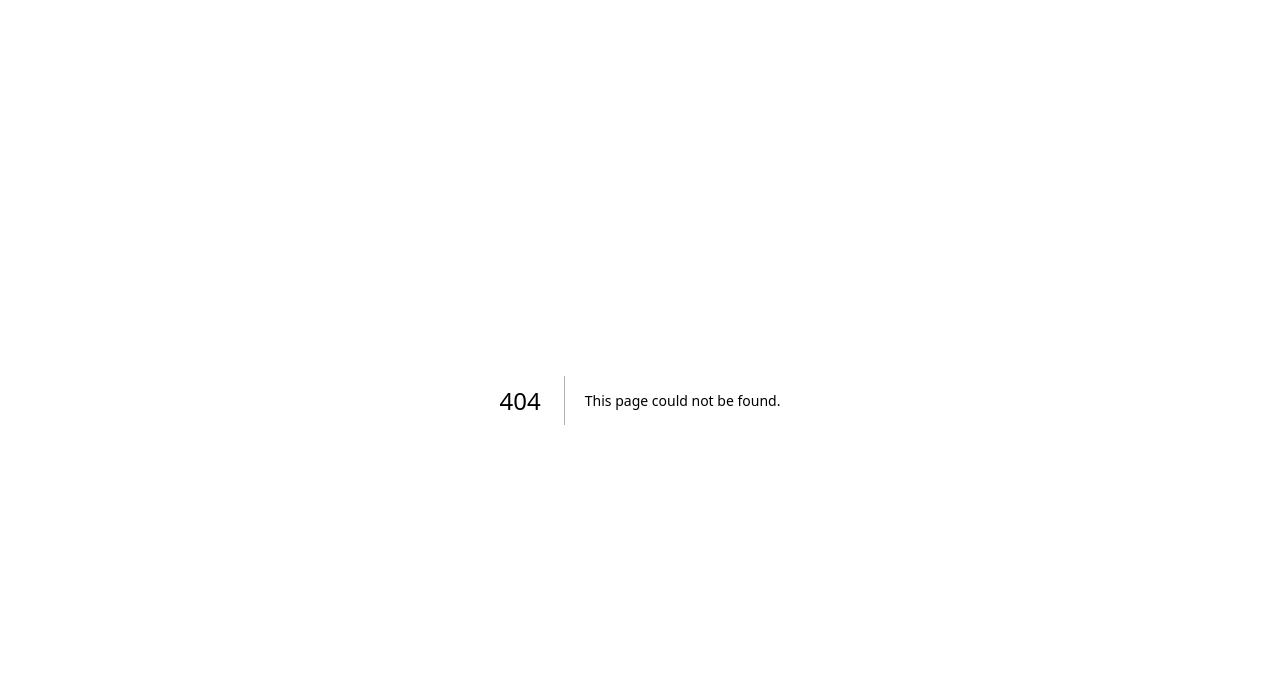
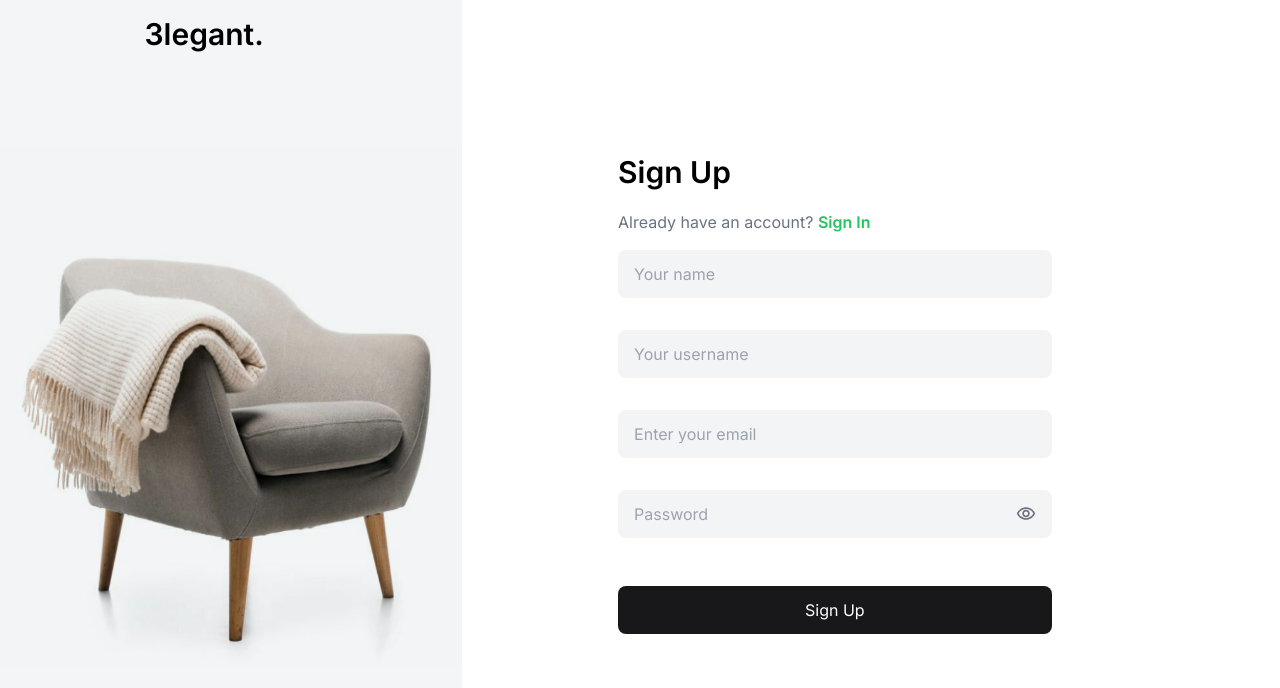
Before and after one commit to khadidja2005/forniture_app, a Next.js app in the folder front_end/: page /SignUp in a window 1280 px wide. Before the commit this address had no page. Shown: the top 688 px of the page. Built offline with nearby package versions, Linux system fonts and the light colour scheme.

Commit message:
sign in up

```diff
--- a/front_end/src/app/SignIn/page.tsx
+++ b/front_end/src/app/SignIn/page.tsx
@@ -1,9 +1,46 @@
-import React from 'react'
+"use client";
+import Image from 'next/image'
+import React, { useState } from 'react'
+import livroom from "../../../public/images/landing_page/livroom3.png"
+import { MdOutlineVisibility } from "react-icons/md";
+import { MdOutlineVisibilityOff } from "react-icons/md";
+import { useRouter } from 'next/navigation';
+export default function SignIn () {
+  const router = useRouter()
+  const [visible , setVisible] = useState(true)
+  const togglepassword = ()=> {
+    setVisible(!visible)
+  }
+  const gotosignup = ()=> {
+    router.push('/SignUp')
+  }
+  const gotohome = ()=> {
+    router.push('/')
+  }
+  return (
+    <div className=' h-screen w-screen'>
+      <div className=' flex flex-row justify-center items-center '>
+        <div className=' relative w-full'>
+          <p className=' text-3xl absolute font-semibold left-1/4 my-4 cursor-pointer' onClick={gotohome}>3legant.</p>
+          <Image src={livroom} alt='livroom' className='h-screen w-4/5' />
+        </div>
 
-export default function SignIn () {
-  return (
-    <div>
-     sign innnn
+       <div className=' flex flex-col justify-center w-[100%] mr-20 px-10'>
+       <p className=' text-3xl my-5 font-semibold'>Sign In</p>
+       <p className=' text-gray-500'>Don’t have an accout yet? <span onClick={gotosignup} className=' text-green-500 font-semibold cursor-pointer'>Sign Up</span></p>
+       <input type='email' placeholder='Enter your email' className=' mr-20 py-3 px-4 my-4 rounded-lg bg-gray-100 w-[80%]' />
+       <div className=' relative w-[80%] '>
+
+        <input type={visible ? "password":"text" } placeholder='Password' className=' mr-20 py-3 px-4 my-4 rounded-lg bg-gray-100 relative w-full' />
+        {visible?<MdOutlineVisibility className=' absolute right-4 transform bottom-1/2 translate-y-1/2 size-5 text-gray-500 z-10' onClick={togglepassword} /> :
+        <MdOutlineVisibilityOff className=' absolute right-4 transform bottom-1/2 translate-y-1/2 size-5 text-gray-500 z-10' onClick={togglepassword} />  }
+
+       </div>
+
+        <button className=' my-8 bg-zinc-900 text-white mr-20 py-3 px-4 rounded-lg w-[80%]'>Sign In</button>
+       </div>
+      </div>
+
     </div>
   )
 }
--- /dev/null
+++ b/front_end/src/app/SignUp/page.tsx
@@ -0,0 +1,53 @@
+"use client"
+import React from 'react'
+
+import Image from 'next/image'
+import { useState } from 'react'
+import livroom from "../../../public/images/landing_page/livroom3.png"
+import { MdOutlineVisibility } from "react-icons/md";
+import { MdOutlineVisibilityOff } from "react-icons/md";
+import { useRouter } from 'next/navigation';
+type Props = {}
+
+const SignUp = (props: Props) => {
+    const router = useRouter()
+    const [visible , setVisible] = useState(true)
+    const togglepassword = ()=> {
+      setVisible(!visible)
+    }
+    const gotosignin = ()=> {
+        router.push('/SignIn')
+    }
+    const gotohome = ()=> {
+        router.push('/')
+      }
+  return (
+    <div className=' h-screen w-screen'>
+    <div className=' flex flex-row justify-center items-center '>
+    <div className=' relative w-full'>
+          <p className=' text-3xl absolute font-semibold left-1/4 my-4 cursor-pointer' onClick={gotohome}>3legant.</p>
+          <Image src={livroom} alt='livroom' className='h-screen w-4/5' />
+    </div>
+     <div className=' flex flex-col justify-center w-[100%] mr-20 px-10'>
+     <p className=' text-3xl my-5 font-semibold'>Sign Up</p>
+     <p className=' text-gray-500'>Already have an account? <span onClick={gotosignin} className=' text-green-500 font-semibold cursor-pointer'>Sign In</span></p>
+     <input type='text' placeholder='Your name' className=' mr-20 py-3 px-4 my-4 rounded-lg bg-gray-100 w-[80%]' />
+     <input type='text' placeholder='Your username' className=' mr-20 py-3 px-4 my-4 rounded-lg bg-gray-100 w-[80%]' />
+     <input type='email' placeholder='Enter your email' className=' mr-20 py-3 px-4 my-4 rounded-lg bg-gray-100 w-[80%]' />
+     <div className=' relative w-[80%] '>
+
+      <input type={visible ? "password":"text" } placeholder='Password' className=' mr-20 py-3 px-4 my-4 rounded-lg bg-gray-100 relative w-full' />
+      {visible?<MdOutlineVisibility className=' absolute right-4 transform bottom-1/2 translate-y-1/2 size-5 text-gray-500 z-10' onClick={togglepassword} /> :
+      <MdOutlineVisibilityOff className=' absolute right-4 transform bottom-1/2 translate-y-1/2 size-5 text-gray-500 z-10' onClick={togglepassword} />  }
+
+     </div>
+
+      <button className=' my-8 bg-zinc-900 text-white mr-20 py-3 px-4 rounded-lg w-[80%]'>Sign Up</button>
+     </div>
+    </div>
+
+  </div>
+  )
+}
+
+export default SignUp
--- a/front_end/src/app/components/SignIn.tsx
+++ /dev/null
@@ -1,10 +0,0 @@
-import React from 'react'
-
-
-export default function SignIn () {
-  return (
-    <div>
-       SIgn innnnn
-    </div>
-  )
-}
```
Also changed, not shown: front_end/public/images/landing_page/livroom3.png (added).
